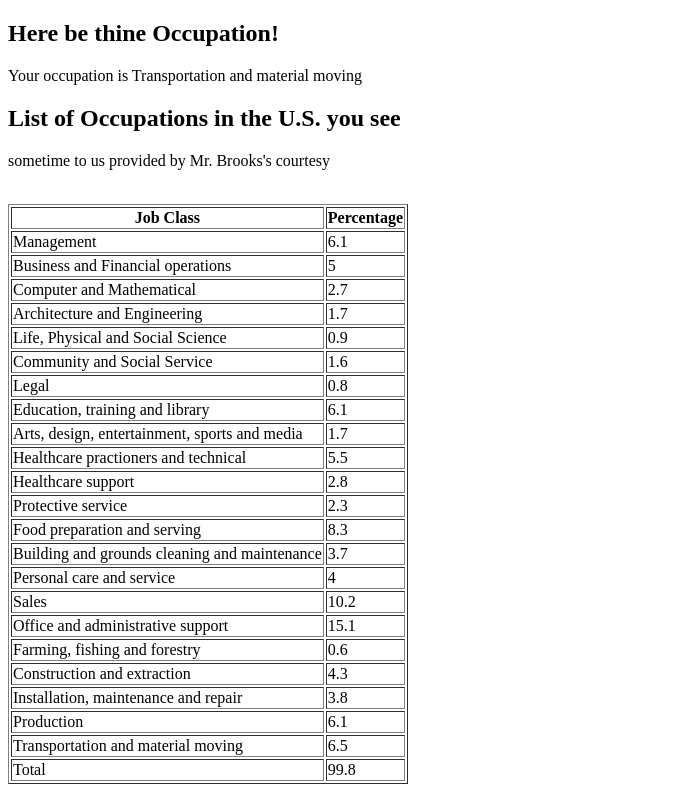
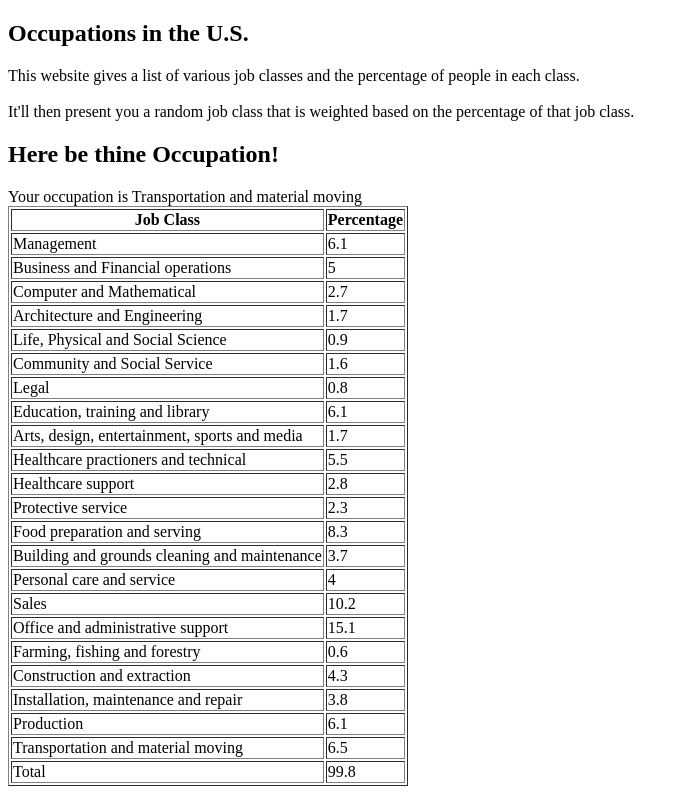
Before and after one commit to qzhou0/SoftDevWS, a Flask app: page /occupations in a window 1280 px wide. Shown: the whole page, without its empty margins (0-685 px from the left). Run offline with Flask 2, Linux system fonts and the light colour scheme.

Commit message:
chg templ

```diff
--- a/10_occupy_flask_st/templates/occdatatemp.html
+++ b/10_occupy_flask_st/templates/occdatatemp.html
@@ -4,11 +4,11 @@
     <title> {{ titl }} </title>
   </head>
   <body>
+    <h2>Occupations in the U.S.</h2><!--description-->
+    This website gives a list of various job classes and the percentage of people in each class.<br></br>
+        It'll then present you a random job class that is weighted based on the percentage of that job class.
     <h2> Here be thine {{ titl }}</h2> <!-- result of random occuaption selection-->
     Your occupation is {{ thineOcc }}
-
-    <h2> List of Occupations in the U.S. you see </h2><!--description-->
-    <p> sometime to us provided by Mr. Brooks's courtesy</p>
     <br>
     <table border=1>
       <tr>
```
